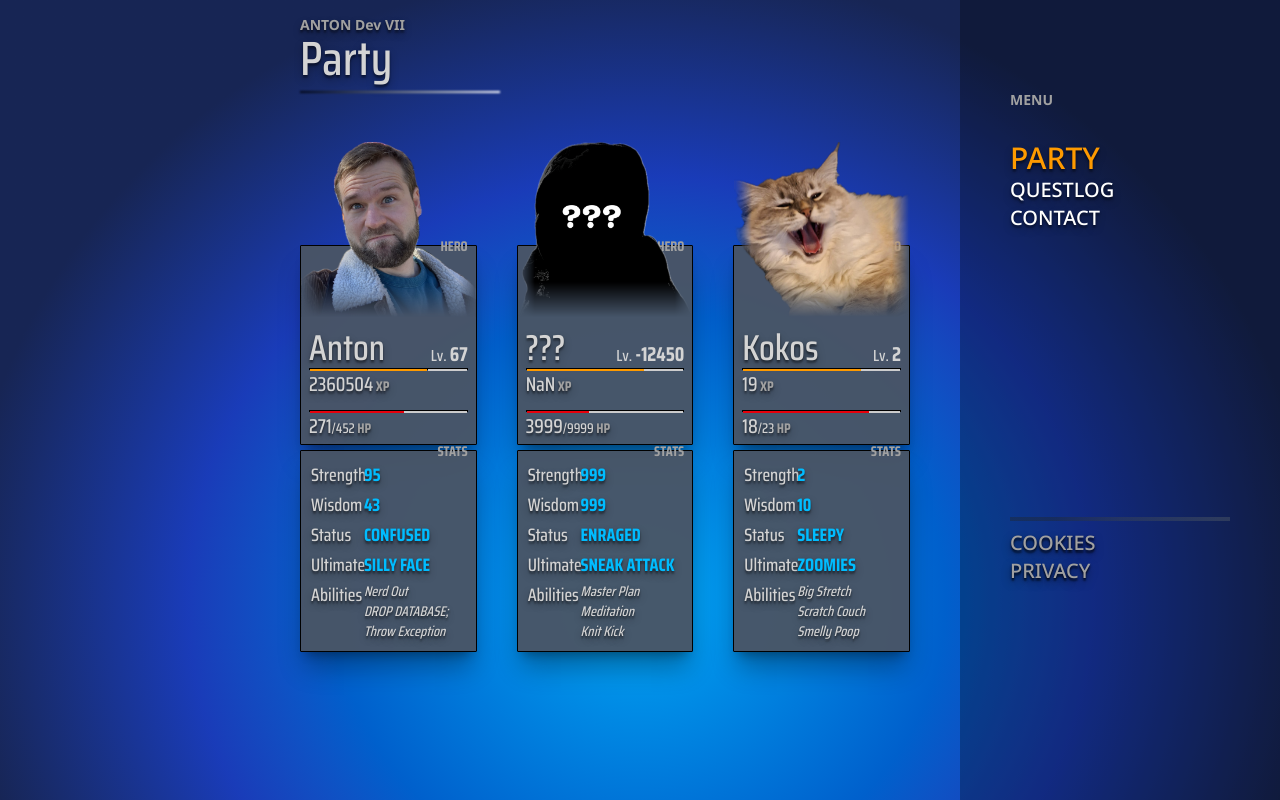
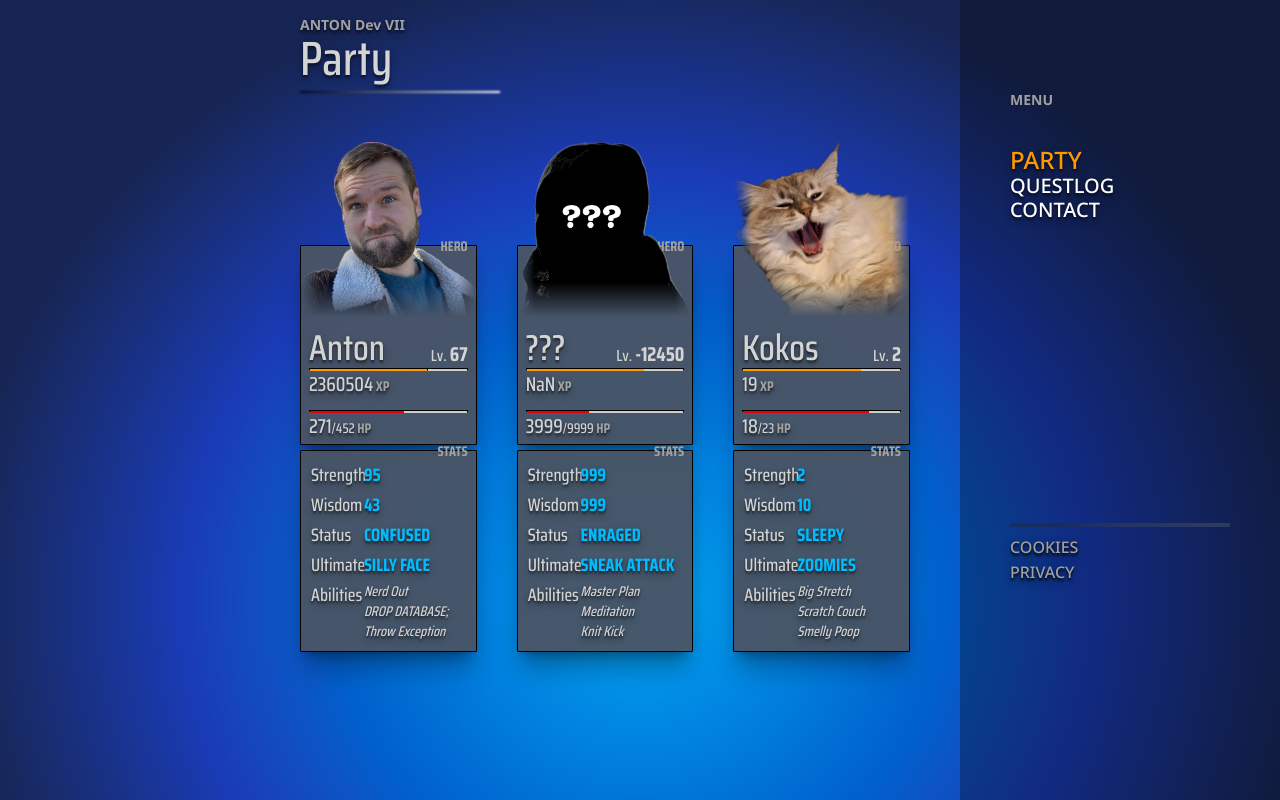
Before and after one commit to audioanton/dev-website-frontend, a Next.js app: page / in a window 1280 px wide. Built offline with nearby package versions, Linux system fonts and the light colour scheme.

Commit message:
fix: sidebar improvements

```diff
--- a/app/ui/blocks/Sidebar.tsx
+++ b/app/ui/blocks/Sidebar.tsx
@@ -41,28 +41,28 @@ const Sidebar = ({ sections, menuFont, active, policies }: SidebarProps) => {
   ) => {
     const callback = closeMobileMenu ? closeMobileMenu : select;
 
-    const activeButton = `text-amber-500 text-3xl`;
+    const activeButton = `text-amber-500 text-2xl`;
 
     const sectionJsx = (section: string) => {
       return (
-        <>
+        <div className="my-1">
           <button
-            className={`${section === active ? activeButton : "text-xl text-white"} text-shadow-lg/30 text-shadow-black relative z-1 transition-all group-hover:text-2xl group-hover:left-3 group-hover:my-3 ${menuFont.className}`}
+            className={`${section === active ? activeButton : "text-xl text-white"} text-shadow-lg/30 text-shadow-black relative z-1 transition-all group-hover:scale-125 group-hover:translate-x-5 group-hover:my-3 ${menuFont.className}`}
             onClick={() => callback(section)}
           >
             {section.toUpperCase()}
           </button>
           <div
-            className={`absolute z-0 top-[36px] h-[6px] w-full group-hover:opacity-50 scale-x-0 group-hover:scale-x-100 origin-left transition-all duration-300 ease-out bg-linear-to-r from-sky-400 from-10% via-blue-700 to-blue-950 to-70% shadow-[0_0_10px_#0ea5e9] border border-sky-500/50 pointer-events-none`}
+            className={`z-0 mt-[-18px] h-[6px] w-full group-hover:opacity-50 scale-x-0 group-hover:scale-x-100 origin-left transition-all duration-300 ease-out bg-linear-to-r from-sky-400 from-10% via-blue-700 to-blue-950 to-70% shadow-[0_0_10px_#0ea5e9] border border-sky-500/50 pointer-events-none`}
           ></div>
-        </>
+        </div>
       );
     };
 
     const policyJsx = (policy: string) => {
       return (
         <button
-          className={`${policy === active ? activeButton : "text-xl text-neutral-400"} text-shadow-lg/50 text-shadow-black relative z-1 transition-all group-hover:text-3xl ${menuFont.className}`}
+          className={`${policy === active ? activeButton : "text-md text-neutral-400"} text-shadow-lg/50 text-shadow-black relative z-1 transition-all group-hover:scale-125 group-hover:translate-x-5 ${menuFont.className}`}
           onClick={() => callback(policy)}
         >
           {policy.toUpperCase()}
@@ -71,7 +71,7 @@ const Sidebar = ({ sections, menuFont, active, policies }: SidebarProps) => {
     };
 
     return (
-      <div className={`relative flex flex-col items-start`}>
+      <div className={`flex flex-col items-start`}>
         {isPolicies ? (
           <div
             className={`h-[4px] w-full bg-linear-to-r from-gray-800 from-20% via-gray-700 to-gray-600 to-95% opacity-50 mb-2`}
```
